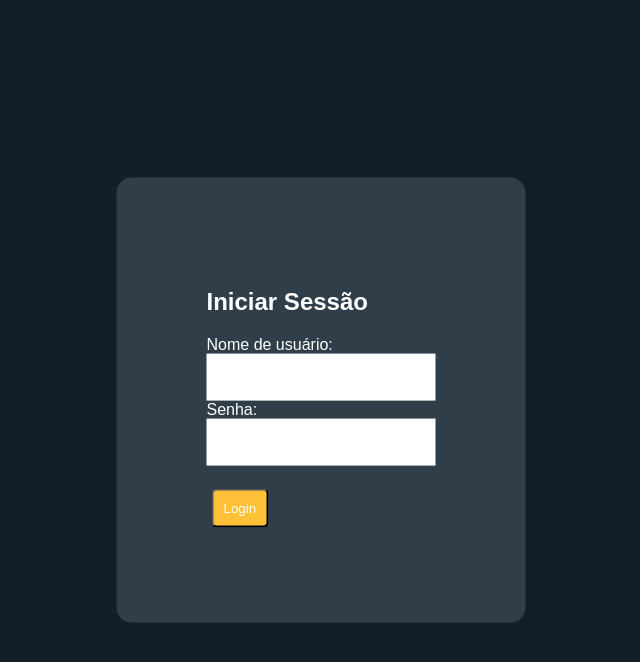
After one commit to tiagomonteiroo/SiteDesportivo, a Django app: page /login/ in a window 1280 px wide. The commit adds this page. Shown: the top 662 px of the page, without its empty margins (319-959 px from the left). Run offline with Django 5.2, Linux system fonts and the light colour scheme.

Commit message:
Adicionar o Login

```diff
--- /dev/null
+++ b/siteclube/clubehome/static/login.css
@@ -0,0 +1,31 @@
+body {
+    font-family: sans-serif, Arial;
+    background-color: #121f27;
+}
+
+div {
+    background-color: #303e49;
+    position: absolute;
+    left: 50%;
+    top: 50%;
+    transform: translate(-50%, -50%);
+    padding: 90px;
+    border-radius: 15px;
+    color: #fff;
+}
+
+input {
+    padding: 15px;
+    border: none;
+    outline: none;
+    font-size: 15px;
+}
+
+button {
+    padding: 10px;
+    margin: 5px;
+    background-color: #ffc138;
+    color: #fff;
+    text-decoration: none;
+    border-radius: 5px;
+}
--- a/siteclube/clubehome/templates/clubehome/homepage.html
+++ b/siteclube/clubehome/templates/clubehome/homepage.html
@@ -19,8 +19,10 @@
                 <a href="{% url 'resultados' %}" class="box">Resultados</a>
                 <a href="{% url 'clube' %}" class="box">Clube</a>
                 <a href="{% url 'socio' %}" class="box">Sócio</a>
+                <a href="{% url 'login' %}" class="box">Conta</a>
             </nav>
         </div>
+
     </header>
 
     <main>
--- /dev/null
+++ b/siteclube/clubehome/templates/clubehome/login.html
@@ -0,0 +1,24 @@
+<!DOCTYPE html>
+<html lang="en">
+<head>
+    <meta charset="UTF-8">
+    <title>Login | Site Oficial do Glu Glu Futebol Clube </title>
+    <link rel="stylesheet" href="static/login.css">
+</head>
+<body>
+    <div>
+        <h2>Iniciar Sessão</h2>
+        {% if error_message %}
+            <p>{{ error_message }}</p>
+        {% endif %}
+        <form method="post">
+            {% csrf_token %}
+            <label for="username">Nome de usuário:</label><br>
+            <input type="text" id="username" name="username"><br>
+            <label for="password">Senha:</label><br>
+            <input type="password" id="password" name="password"><br><br>
+            <button type="submit">Login</button>
+        </form>
+    </div>
+</body>
+</html>
--- a/siteclube/clubehome/urls.py
+++ b/siteclube/clubehome/urls.py
@@ -3,6 +3,7 @@ from . import views
 
 urlpatterns = [
     path("", views.homepage, name = "homepage"),
+    path("login/", views.auth_login, name = "login"),
     path("plantel/", views.plantel, name = "plantel"),
     path("loja/", views.loja, name = "loja"),
     path("bilhetes/", views.bilhetes, name = "bilhetes"),
--- a/siteclube/clubehome/views.py
+++ b/siteclube/clubehome/views.py
@@ -1,8 +1,22 @@
-from django.shortcuts import render
+from django.contrib.auth import authenticate, login
+from django.shortcuts import render, redirect
 
 # Create your views here.
 def homepage(request):
     return render(request, 'clubehome/homepage.html')
+
+def auth_login(request):
+    if request.method == 'POST':
+        username = request.POST['username']
+        password = request.POST['password']
+        user=authenticate(request, username=username,password=password)
+        if user is not None:
+            login(request,user)
+            return redirect('homepage')
+        else:
+            error_message = "Nome de usuário ou senha incorretos."
+            return render(request, 'clubehome/login.html', {'error_message': error_message})
+    return render(request,'clubehome/login.html' )
 
 def loja(request):
     return render(request, "clubehome/loja.html")
--- a/siteclube/siteclube/settings.py
+++ b/siteclube/siteclube/settings.py
@@ -115,9 +115,9 @@ USE_TZ = True
 # Static files (CSS, JavaScript, Images)
 # https://docs.djangoproject.com/en/5.0/howto/static-files/
 
-STATIC_URL = 'static/'
+STATIC_URL = '/static/'
 STATICFILES_DIRS = [
-    os.path.join(BASE_DIR, 'clubehome/static'),
+    os.path.join(BASE_DIR, 'clubehome/static')
 ]
 
 # Default primary key field type
--- a/siteclube/siteclube/urls.py
+++ b/siteclube/siteclube/urls.py
@@ -16,8 +16,10 @@ Including another URLconf
 """
 from django.contrib import admin
 from django.urls import path , include
+from django.conf import settings
+from django.conf.urls.static import static
 
 urlpatterns = [
     path('admin/', admin.site.urls),
     path('', include("clubehome.urls"))
-]
+] + static(settings.STATIC_URL, document_root=settings.STATICFILES_DIRS)
```
Also changed, not shown: siteclube/db.sqlite3. Lines whose indentation alone changed are shown as unchanged.
